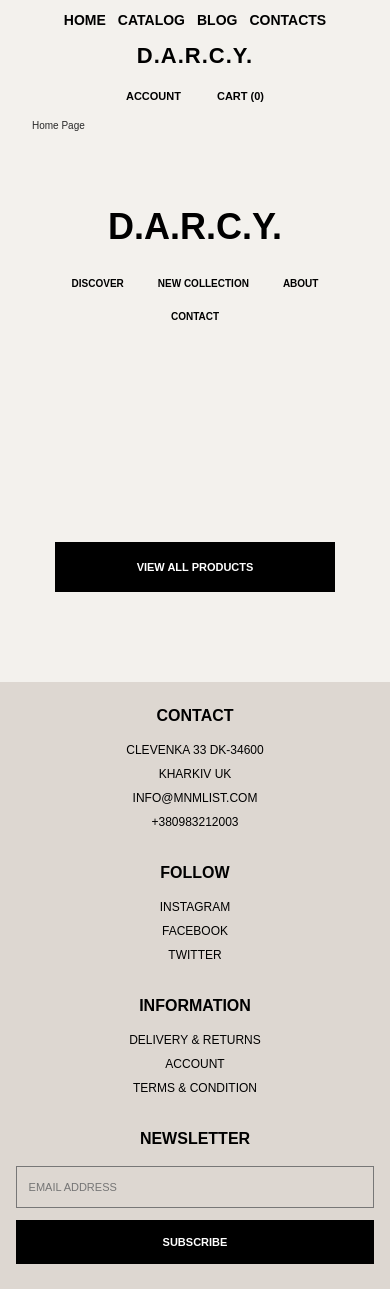
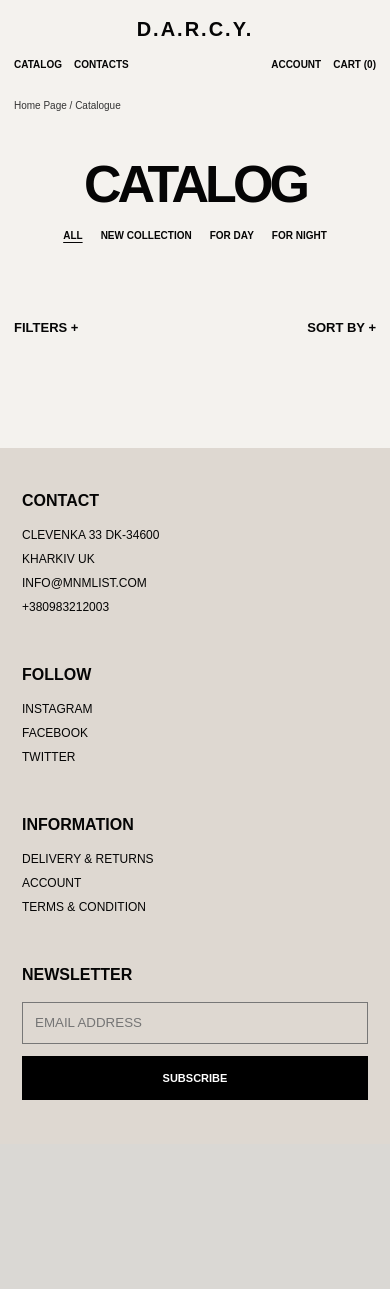
Before and after one commit to Gilbert-CREATOR/perfumeria, a Django app: page /catalogo/ in a window 390 px wide. After the commit the page ends 1100 px from the top, so only its background shows below. Run offline with Django 4.2, Linux system fonts and the light colour scheme; data that the repository does not hold is empty.

Commit message:
Redesign responsive catalog layout

```diff
--- a/static/css/catalogo.css
+++ b/static/css/catalogo.css
@@ -1,15 +1,10 @@
-* {
-  margin: 0;
-  padding: 0;
-  box-sizing: border-box;
-}
+* { box-sizing: border-box; margin: 0; padding: 0; }
 
 :root {
-  --bg: #f3f1ed;
-  --card: #ece9e5;
-  --footer: #ddd7d1;
-  --text: #000;
-  --muted: #1c1c1c;
+  --bg: #f4f2ee;
+  --card: #eeebe7;
+  --footer: #ded8d1;
+  --text: #050505;
 }
 
 body {
@@ -18,417 +13,183 @@ body {
   font-family: Arial, Helvetica, sans-serif;
 }
 
-a {
-  color: inherit;
-  text-decoration: none;
+a { color: inherit; text-decoration: none; }
+img { display: block; max-width: 100%; }
+
+.site-header {
+  width: min(100% - 64px, 1280px);
+  margin: 0 auto;
+  padding: 28px 0 22px;
+  display: grid;
+  grid-template-columns: 1fr auto 1fr;
+  align-items: center;
+  gap: 32px;
 }
 
-img {
-  display: block;
-  max-width: 100%;
+.nav-left, .nav-right { display: flex; align-items: center; gap: clamp(22px, 3vw, 48px); }
+.nav-right { justify-content: flex-end; }
+.site-header a { font-size: 14px; font-weight: 800; white-space: nowrap; }
+.brand { font-size: 22px; font-weight: 900; letter-spacing: 2px; }
+
+.catalog-page {
+  width: min(100% - 64px, 1280px);
+  margin: 0 auto;
+  padding-bottom: 90px;
 }
 
-.site-header {
-  max-width: 1280px;
-  margin: 0 auto;
-  padding: 28px 32px 18px;
-  display: flex;
-  align-items: center;
-  justify-content: space-between;
+.breadcrumb { margin: 4px 0 42px; font-size: 10px; color: #333; }
+
+.catalog-hero { text-align: center; margin-bottom: clamp(76px, 9vw, 126px); }
+.catalog-hero h1 {
+  font-size: clamp(82px, 10.2vw, 142px);
+  font-weight: 900;
+  letter-spacing: -0.075em;
+  line-height: .82;
+  margin-bottom: 28px;
 }
 
-.nav-left,
-.nav-right {
-  display: flex;
-  gap: 48px;
-}
-
-.site-header a,
-.brand {
-  font-size: 14px;
-  font-weight: 800;
-}
-
-.brand {
-  font-size: 22px;
-  letter-spacing: 1px;
-}
-
-.catalog-page {
-  max-width: 1280px;
-  margin: 0 auto;
-  padding: 0 32px 90px;
-}
-
-.breadcrumb {
-  font-size: 10px;
-  color: #292929;
-  margin-bottom: 34px;
-}
-
-.catalog-hero {
-  text-align: center;
-  margin-bottom: 78px;
-}
-
-.catalog-hero h1 {
-  font-size: 110px;
-  font-weight: 900;
-  line-height: 0.95;
-  margin-bottom: 24px;
-}
-
-.hero-links {
-  display: flex;
-  justify-content: center;
-  gap: 44px;
-  flex-wrap: wrap;
-}
-
-.hero-links a {
-  font-size: 12px;
-  font-weight: 700;
-}
+.hero-links { display: flex; justify-content: center; flex-wrap: wrap; gap: 24px 62px; }
+.hero-links a { font-size: 12px; font-weight: 800; padding-bottom: 3px; }
+.hero-links a:hover, .hero-links a.active { text-decoration: underline; text-underline-offset: 3px; }
 
 .catalog-toolbar {
   display: flex;
-  align-items: center;
+  align-items: flex-start;
   justify-content: space-between;
-  margin-bottom: 32px;
-  font-size: 16px;
-  font-weight: 900;
+  gap: 30px;
+  min-height: 72px;
+  margin-bottom: 24px;
+  position: relative;
+  z-index: 5;
 }
 
-.products-grid {
-  display: grid;
-  grid-template-columns: repeat(2, 1fr);
-  gap: 14px;
+.catalog-control { position: relative; font-size: 16px; font-weight: 900; }
+.catalog-control summary { list-style: none; cursor: pointer; }
+.catalog-control summary::-webkit-details-marker { display: none; }
+.catalog-sort { text-align: right; }
+
+.filter-panel, .sort-panel {
+  position: absolute;
+  top: 34px;
+  left: 0;
+  width: min(620px, calc(100vw - 64px));
+  background: #fff;
+  border: 1px solid #111;
+  padding: 22px;
+  display: flex;
+  align-items: flex-end;
+  gap: 16px;
+  text-align: left;
 }
 
+.filter-panel label { display: grid; gap: 7px; flex: 1; font-size: 10px; }
+.filter-panel input { width: 100%; min-width: 0; height: 38px; border: 1px solid #aaa; padding: 0 10px; }
+.filter-panel button { height: 38px; padding: 0 18px; border: 0; background: #000; color: #fff; font-weight: 800; }
+.filter-panel > a { height: 38px; display: flex; align-items: center; font-size: 11px; }
+.sort-panel { left: auto; right: 0; width: 220px; align-items: stretch; flex-direction: column; gap: 14px; font-size: 11px; }
+
+.products-grid { display: grid; grid-template-columns: repeat(2, minmax(0, 1fr)); gap: 14px; }
+
 .product-card {
+  min-height: 650px;
+  padding: 52px 30px 20px;
   background: var(--card);
-  min-height: 680px;
-  padding: 54px 24px 28px;
   text-align: center;
   display: flex;
   flex-direction: column;
   align-items: center;
+  position: relative;
+  overflow: hidden;
+  cursor: pointer;
+  transition: transform .25s ease, background .25s ease;
 }
 
-.product-card h2 {
-  font-size: 28px;
-  font-weight: 900;
-  line-height: 1;
-  margin-bottom: 18px;
+.product-card:hover { transform: translateY(-3px); background: #e9e5e0; }
+.product-card h2 { max-width: 92%; font-size: clamp(25px, 3vw, 38px); font-weight: 900; line-height: .98; letter-spacing: -.055em; }
+.product-card .price { margin-top: 20px; font-size: 18px; font-weight: 800; }
+.product-card .author { margin-top: 82px; font-size: 13px; line-height: 1.22; }
+
+.product-visual {
+  flex: 1;
+  width: 100%;
+  min-height: 245px;
+  margin-top: 30px;
+  display: flex;
+  align-items: flex-end;
+  justify-content: center;
 }
 
-.product-card .price {
-  font-size: 16px;
-  font-weight: 700;
-  margin-bottom: 80px;
+.product-card .product-image { width: min(76%, 340px); height: 270px; object-fit: contain; mix-blend-mode: multiply; }
+.product-placeholder { margin-bottom: 80px; font-size: 18px; font-weight: 900; letter-spacing: 3px; opacity: .28; }
+
+.quick-preview-btn {
+  position: absolute;
+  right: 20px;
+  bottom: 20px;
+  width: 44px;
+  height: 44px;
+  border: 1px solid #000;
+  border-radius: 50%;
+  background: transparent;
+  cursor: pointer;
+  font-size: 0;
+}
+.quick-preview-btn::after { content: 'VIEW'; font-size: 8px; font-weight: 900; }
+.stock-badge { position: absolute; top: 18px; right: 18px; padding: 7px 9px; background: #000; color: #fff; font-size: 9px; font-weight: 800; }
+
+.catalog-pagination { margin-top: 38px; display: flex; justify-content: center; align-items: center; gap: 30px; font-size: 11px; font-weight: 900; }
+
+.site-footer { background: var(--footer); padding: 58px max(32px, calc((100vw - 1216px) / 2)); display: grid; grid-template-columns: repeat(4, 1fr); gap: 42px; }
+.footer-col h4 { font-size: 16px; font-weight: 900; margin-bottom: 18px; }
+.footer-col a { display: block; font-size: 12px; margin-bottom: 10px; }
+.newsletter input { width: 100%; height: 42px; border: 1px solid #777; background: transparent; padding: 0 12px; margin-bottom: 12px; }
+.newsletter button { width: 100%; height: 44px; border: 0; background: #000; color: #fff; font-size: 11px; font-weight: 800; }
+
+@media (max-width: 900px) {
+  .site-header { width: min(100% - 36px, 1280px); grid-template-columns: 1fr auto; }
+  .brand { grid-column: 1 / -1; grid-row: 1; text-align: center; }
+  .nav-left { grid-column: 1; grid-row: 2; }
+  .nav-right { grid-column: 2; grid-row: 2; }
+  .site-header a { font-size: 12px; }
+  .catalog-page { width: min(100% - 36px, 1280px); }
+  .catalog-hero h1 { font-size: clamp(68px, 14vw, 112px); }
+  .product-card { min-height: 570px; }
+  .product-card .author { margin-top: 62px; }
+  .product-card .product-image { height: 220px; }
+  .site-footer { grid-template-columns: repeat(2, 1fr); }
 }
 
-.product-card .author {
-  font-size: 11px;
-  line-height: 1.4;
-  margin-bottom: auto;
+@media (max-width: 620px) {
+  .site-header { width: calc(100% - 28px); padding-top: 18px; gap: 18px 10px; }
+  .nav-left { gap: 18px; overflow-x: auto; }
+  .nav-left a:first-child, .nav-left a:nth-child(3) { display: none; }
+  .nav-right { gap: 18px; }
+  .brand { font-size: 20px; }
+  .catalog-page { width: calc(100% - 28px); padding-bottom: 56px; }
+  .breadcrumb { margin: 8px 0 52px; }
+  .catalog-hero { margin-bottom: 76px; }
+  .catalog-hero h1 { font-size: clamp(54px, 18vw, 82px); margin-bottom: 24px; }
+  .hero-links { gap: 18px 24px; }
+  .hero-links a { font-size: 10px; }
+  .catalog-toolbar { min-height: 58px; margin-bottom: 14px; }
+  .catalog-control { font-size: 13px; }
+  .filter-panel { flex-direction: column; align-items: stretch; width: calc(100vw - 28px); }
+  .filter-panel label { width: 100%; }
+  .products-grid { grid-template-columns: 1fr; gap: 12px; }
+  .product-card { min-height: 570px; padding: 42px 18px 18px; }
+  .product-card h2 { font-size: clamp(28px, 9vw, 38px); }
+  .product-card .price { font-size: 17px; }
+  .product-card .author { margin-top: 58px; font-size: 12px; }
+  .product-visual { min-height: 230px; margin-top: 24px; }
+  .product-card .product-image { width: 80%; height: 235px; }
+  .site-footer { grid-template-columns: 1fr; padding: 44px 22px; }
 }
 
-.product-card img {
-  width: 180px;
-  object-fit: contain;
-  margin-top: 40px;
+@media (max-width: 390px) {
+  .site-header a { font-size: 10px; }
+  .nav-left, .nav-right { gap: 12px; }
+  .catalog-hero h1 { font-size: 52px; }
+  .hero-links { gap: 16px 18px; }
+  .product-card { min-height: 530px; }
+  .product-card .product-image { height: 205px; }
 }
-
-.view-more-wrap {
-  display: flex;
-  justify-content: center;
-  margin-top: 44px;
-}
-
-.view-more {
-  min-width: 280px;
-  height: 54px;
-  border: 0;
-  background: #000;
-  color: #fff;
-  font-size: 11px;
-  font-weight: 800;
-  cursor: pointer;
-}
-
-.site-footer {
-  background: var(--footer);
-  padding: 58px 32px 56px;
-  display: grid;
-  grid-template-columns: repeat(4, 1fr);
-  gap: 42px;
-}
-
-.footer-col h4 {
-  font-size: 16px;
-  font-weight: 900;
-  margin-bottom: 18px;
-}
-
-.footer-col a {
-  display: block;
-  font-size: 12px;
-  margin-bottom: 10px;
-}
-
-.newsletter input {
-  width: 100%;
-  height: 42px;
-  border: 1px solid #777;
-  background: transparent;
-  padding: 0 12px;
-  margin-bottom: 12px;
-  font-size: 11px;
-}
-
-.newsletter button {
-  width: 100%;
-  height: 44px;
-  border: 0;
-  background: #000;
-  color: #fff;
-  font-size: 11px;
-  font-weight: 800;
-  cursor: pointer;
-}
-
-/* 📱 RESPONSIVE DESIGN - MOBILE FIRST */
-
-/* 📱 Tablets (768px - 1024px) */
-@media (max-width: 1024px) {
-  .products-grid {
-    grid-template-columns: repeat(2, 1fr);
-    gap: 20px;
-  }
-
-  .catalog-hero h1 {
-    font-size: 80px;
-  }
-
-  .site-footer {
-    grid-template-columns: 1fr 1fr;
-    gap: 30px;
-  }
-}
-
-/* 📱 Tablets pequeños (600px - 768px) */
-@media (max-width: 768px) {
-  .site-header {
-    flex-direction: column;
-    gap: 20px;
-    padding: 15px 5%;
-  }
-
-  .products-grid {
-    grid-template-columns: repeat(2, 1fr);
-    gap: 15px;
-    padding: 20px 5%;
-  }
-
-  .catalog-hero {
-    padding: 60px 5%;
-  }
-
-  .catalog-hero h1 {
-    font-size: 60px;
-  }
-
-  .hero-links {
-    flex-wrap: wrap;
-    gap: 15px;
-    justify-content: center;
-  }
-
-  .site-footer {
-    grid-template-columns: 1fr 1fr;
-    gap: 25px;
-    padding: 40px 5%;
-  }
-
-  .product-card {
-    min-height: 500px;
-    padding: 20px;
-  }
-
-  .product-card img {
-    width: 120px;
-    height: 120px;
-  }
-}
-
-/* 📱 Móviles grandes (480px - 600px) */
-@media (max-width: 600px) {
-  .products-grid {
-    grid-template-columns: 1fr;
-    gap: 20px;
-    padding: 15px 4%;
-  }
-
-  .catalog-hero {
-    padding: 50px 4%;
-  }
-
-  .catalog-hero h1 {
-    font-size: 48px;
-    line-height: 1.1;
-  }
-
-  .hero-links {
-    gap: 12px;
-  }
-
-  .hero-links a {
-    font-size: 11px;
-    padding: 8px 16px;
-  }
-
-  .site-footer {
-    grid-template-columns: 1fr;
-    gap: 30px;
-    padding: 30px 4%;
-  }
-
-  .product-card {
-    min-height: 450px;
-    padding: 15px;
-  }
-
-  .product-card img {
-    width: 140px;
-    height: 140px;
-  }
-
-  .product-card h2 {
-    font-size: 14px;
-  }
-
-  .product-card .price {
-    font-size: 18px;
-  }
-
-  .product-card .author {
-    font-size: 9px;
-  }
-}
-
-/* 📱 Móviles pequeños (320px - 480px) */
-@media (max-width: 480px) {
-  .site-header {
-    padding: 12px 4%;
-    gap: 15px;
-  }
-
-  .nav-left,
-  .nav-right {
-    gap: 12px;
-    flex-wrap: wrap;
-    justify-content: center;
-  }
-
-  .nav-right a {
-    padding: 6px 12px;
-    font-size: 11px;
-  }
-
-  .catalog-hero {
-    padding: 40px 4%;
-  }
-
-  .catalog-hero h1 {
-    font-size: 36px;
-    line-height: 1.2;
-  }
-
-  .hero-links {
-    gap: 10px;
-  }
-
-  .hero-links a {
-    font-size: 10px;
-    padding: 6px 12px;
-  }
-
-  .products-grid {
-    grid-template-columns: 1fr;
-    gap: 15px;
-    padding: 10px 3%;
-  }
-
-  .product-card {
-    min-height: 400px;
-    padding: 12px;
-  }
-
-  .product-card img {
-    width: 120px;
-    height: 120px;
-  }
-
-  .product-card h2 {
-    font-size: 12px;
-    margin-bottom: 8px;
-  }
-
-  .product-card .price {
-    font-size: 16px;
-    margin-bottom: 8px;
-  }
-
-  .product-card .author {
-    font-size: 8px;
-    line-height: 1.2;
-  }
-
-  .quick-preview-btn {
-    width: 35px;
-    height: 35px;
-    font-size: 12px;
-  }
-
-  .stock-badge {
-    font-size: 9px;
-    padding: 3px 6px;
-  }
-
-  .site-footer {
-    grid-template-columns: 1fr;
-    gap: 25px;
-    padding: 25px 4%;
-    text-align: center;
-  }
-
-  .site-footer h3 {
-    font-size: 14px;
-  }
-
-  .site-footer p,
-  .site-footer li {
-    font-size: 12px;
-  }
-}
-
-/* 📱 Móviles muy pequeños (menos de 320px) */
-@media (max-width: 320px) {
-  .catalog-hero h1 {
-    font-size: 28px;
-  }
-
-  .product-card img {
-    width: 100px;
-    height: 100px;
-  }
-
-  .product-card h2 {
-    font-size: 11px;
-  }
-
-  .product-card .price {
-    font-size: 14px;
-  }
-}
--- a/templates/catalogo/catalogo.html
+++ b/templates/catalogo/catalogo.html
@@ -10,45 +10,69 @@
 
 {% block content %}
 
-<p class="breadcrumb">Home Page</p>
+<p class="breadcrumb"><a href="{% url 'home' %}">Home Page</a> / Catalogue</p>
 
 <section class="catalog-hero">
-  <h1>D.A.R.C.Y.</h1>
+  <h1>CATALOG</h1>
   <div class="hero-links">
-    <a href="{% url 'catalogo' %}">DISCOVER</a>
-    <a href="{% url 'catalogo' %}?temporada=special">NEW COLLECTION</a>
-    <a href="{% url 'nosotros' %}">ABOUT</a>
-    <a href="{% url 'contacto' %}">CONTACT</a>
+    <a href="{% url 'catalogo' %}"{% if not request.GET.temporada %} class="active"{% endif %}>ALL</a>
+    <a href="{% url 'catalogo' %}?temporada=special"{% if request.GET.temporada == 'special' %} class="active"{% endif %}>NEW COLLECTION</a>
+    <a href="{% url 'catalogo' %}?temporada=day"{% if request.GET.temporada == 'day' %} class="active"{% endif %}>FOR DAY</a>
+    <a href="{% url 'catalogo' %}?temporada=night"{% if request.GET.temporada == 'night' %} class="active"{% endif %}>FOR NIGHT</a>
   </div>
 </section>
 
 <section class="catalog-toolbar">
-  <!-- TODO tu contenido igual -->
+  <details class="catalog-control" id="filters">
+    <summary>FILTERS +</summary>
+    <form method="get" class="filter-panel">
+      <label>
+        BRAND
+        <input type="text" name="marca" value="{{ request.GET.marca }}" placeholder="ALL BRANDS">
+      </label>
+      <label>
+        MIN PRICE
+        <input type="number" name="precio_min" value="{{ request.GET.precio_min }}" min="0">
+      </label>
+      <label>
+        MAX PRICE
+        <input type="number" name="precio_max" value="{{ request.GET.precio_max }}" min="0">
+      </label>
+      {% if request.GET.temporada %}<input type="hidden" name="temporada" value="{{ request.GET.temporada }}">{% endif %}
+      <button type="submit">APPLY</button>
+      <a href="{% url 'catalogo' %}">CLEAR</a>
+    </form>
+  </details>
+  <details class="catalog-control catalog-sort" id="sort">
+    <summary>SORT BY +</summary>
+    <div class="sort-panel">
+      <a href="?sort=nombre">NAME</a>
+      <a href="?sort=precio_asc">PRICE: LOW TO HIGH</a>
+      <a href="?sort=precio_desc">PRICE: HIGH TO LOW</a>
+      <a href="?sort=popularidad">POPULARITY</a>
+    </div>
+  </details>
 </section>
 
 <section class="products-grid">
   {% for producto in productos %}
   <article class="product-card" onclick="window.location.href='{% url 'detalle_producto' producto.id %}'">
-    <!-- Imagen del producto (arriba) -->
-    {% if producto.tiene_imagen %}
-      <img src="{{ producto.imagen_url_property }}" alt="{{ producto.nombre }}" class="product-image">
-    {% else %}
-      <img src="https://via.placeholder.com/180x180/f3f1ed/000?text=PERFUME" alt="{{ producto.nombre }}" class="product-image">
-    {% endif %}
-
-    <!-- Nombre del producto -->
     <h2>{{ producto.nombre|upper }}</h2>
-
-    <!-- Precio formateado -->
     <div class="price">${{ producto.precio|formato_precio }}</div>
-
-    <!-- Autor/Temporada -->
     <div class="author">
       {% if producto.temporada == 'summer' %}BY MARRY VILLANI<br>& MINIMALIST{% endif %}
       {% if producto.temporada == 'winter' %}BY HELEN SANDR<br>& MINIMALIST{% endif %}
       {% if producto.temporada == 'night' %}BY ANN KODOR<br>& MINIMALIST{% endif %}
       {% if producto.temporada == 'day' %}BY MARRY VILLANI<br>& MINIMALIST{% endif %}
       {% if producto.temporada == 'special' %}BY MARRY VILLANI<br>& MINIMALIST{% endif %}
+    </div>
+
+    <div class="product-visual">
+      {% if producto.tiene_imagen %}
+        <img src="{{ producto.imagen_url_property }}" alt="{{ producto.nombre }}" class="product-image">
+      {% else %}
+        <div class="product-placeholder">D.A.R.C.Y.</div>
+      {% endif %}
     </div>
 
     <!-- Botón Quick Preview -->
@@ -66,27 +90,13 @@
   {% endfor %}
 </section>
 
-<div class="view-more-wrap">
-  <a href="{% url 'catalogo' %}" class="view-more" style="display: flex; align-items: center; justify-content: center; height: 50px;">VIEW ALL PRODUCTS</a>
-</div>
-
-<script>
-// Forzar recarga de página al hacer clic en VIEW ALL PRODUCTS
-document.addEventListener('DOMContentLoaded', function() {
-    const viewMoreBtn = document.querySelector('.view-more');
-    if (viewMoreBtn) {
-        viewMoreBtn.addEventListener('click', function(e) {
-            e.preventDefault();
-            // Forzar recarga completa de la página de catálogo
-            window.location.href = '{% url "catalogo" %}';
-        });
-    }
-});
-</script>
-
-<style>
-/* TODO tu CSS igual */
-</style>
+{% if productos.has_other_pages %}
+<nav class="catalog-pagination" aria-label="Catalog pages">
+  {% if productos.has_previous %}<a href="?page={{ productos.previous_page_number }}">PREVIOUS</a>{% endif %}
+  <span>{{ productos.number }} / {{ productos.paginator.num_pages }}</span>
+  {% if productos.has_next %}<a href="?page={{ productos.next_page_number }}">NEXT</a>{% endif %}
+</nav>
+{% endif %}
 
 {% endblock %}
 
```
